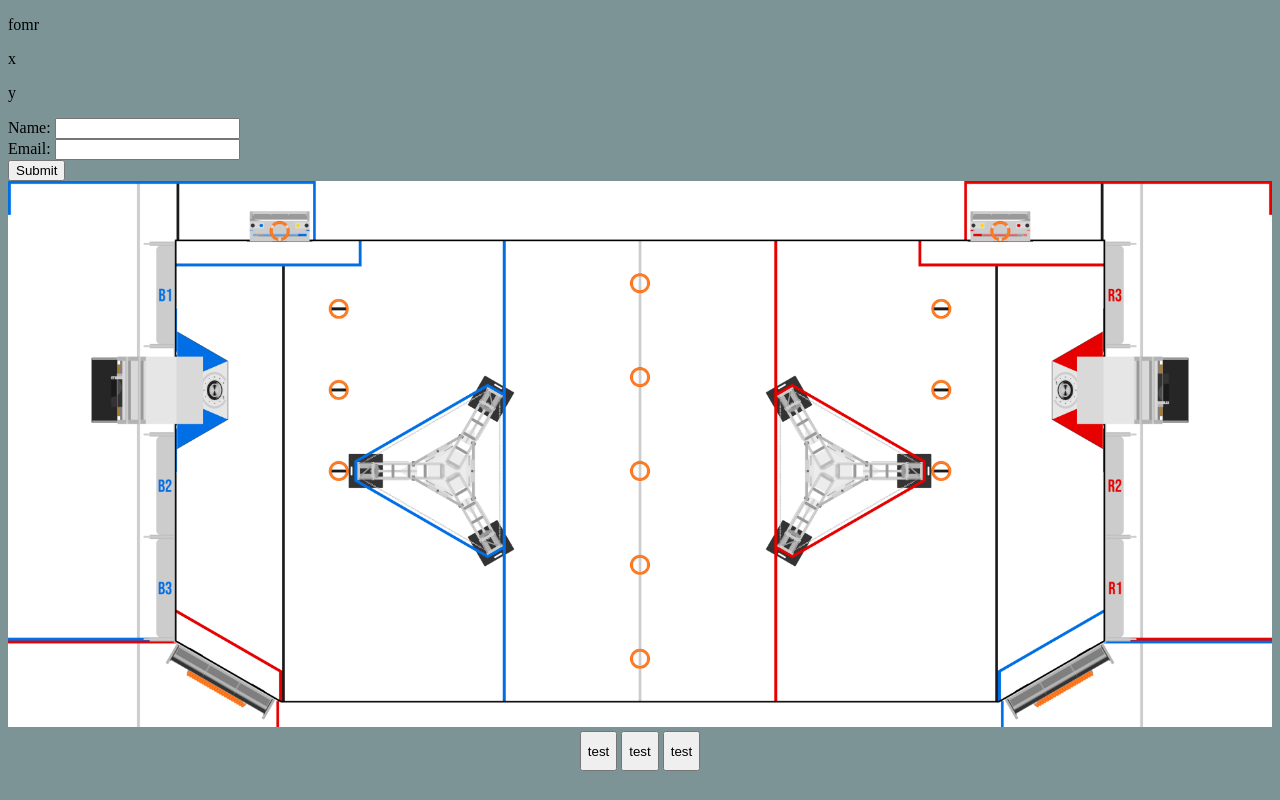
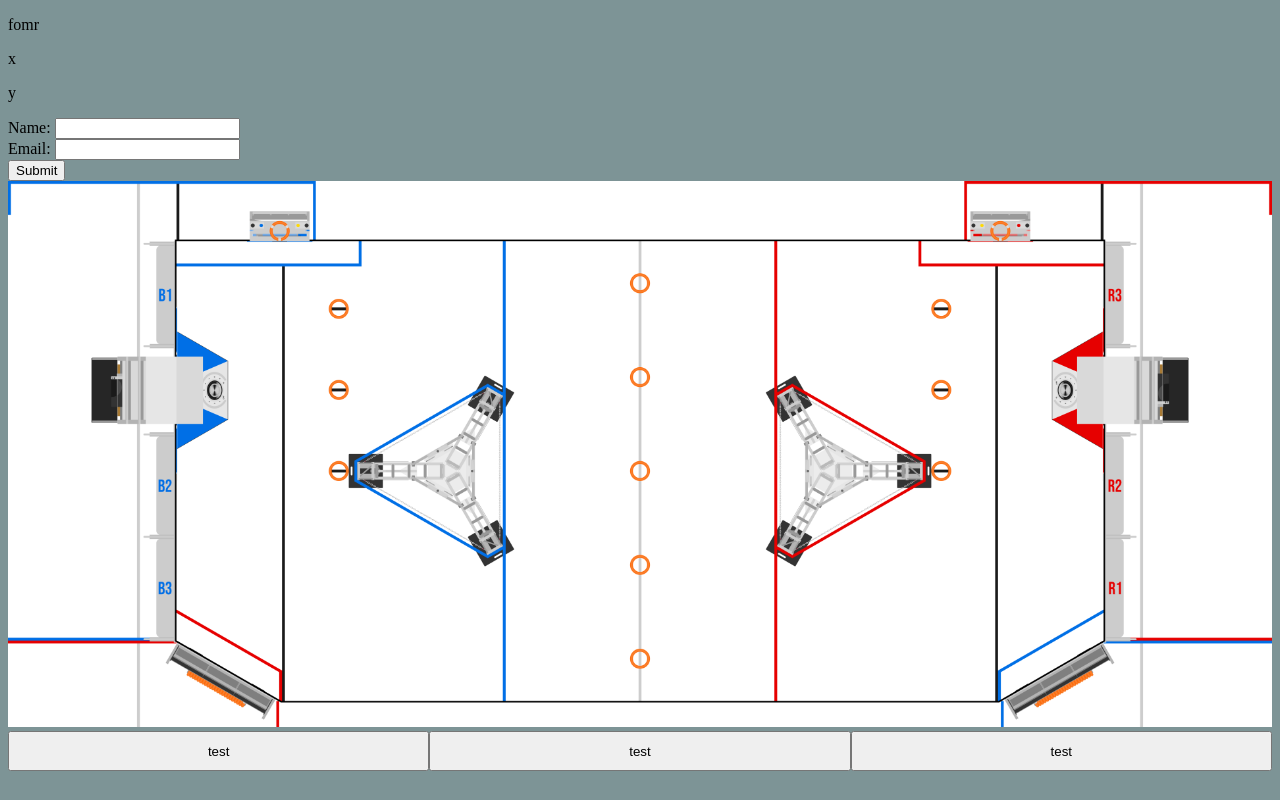
Before and after one commit to lddtwo456/lddtwo456.github.io, a plain HTML site: page scouting/form.html in a window 1280 px wide. Drawn offline with Linux system fonts and the light colour scheme.

Commit message:
Update style.css

```diff
--- a/scouting/style.css
+++ b/scouting/style.css
@@ -15,13 +15,13 @@ body {
   cursor: pointer;
 }
 
-#field-selector {
-  text-align: center;
+#field-buttons {
+  display: flex;
+  justify-content: space-between;
+  align-items: center;
 }
 
 #field-buttons button {
-  align-self: center;
-  display: inline-block;
-  vertical-align: top;
   height: 40px;
+  width: 100%;
 }
```
